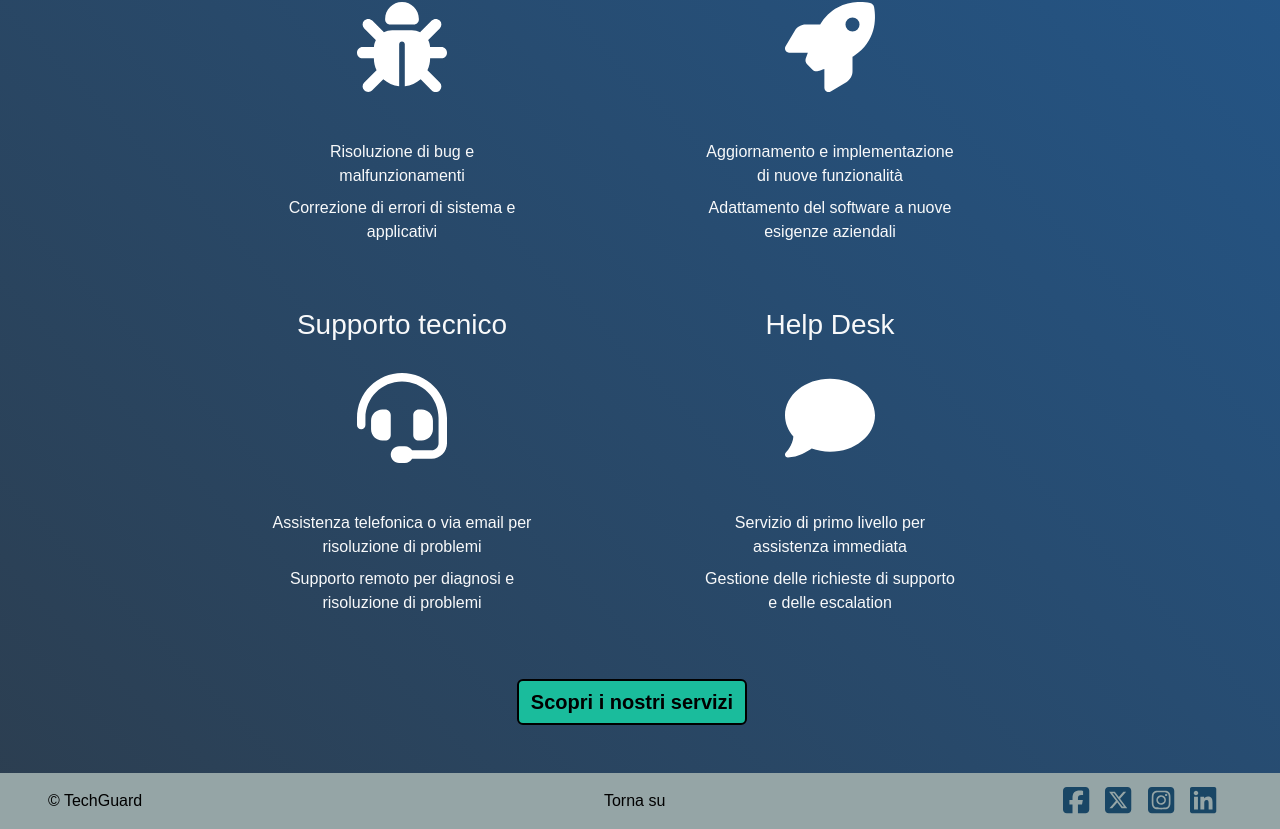
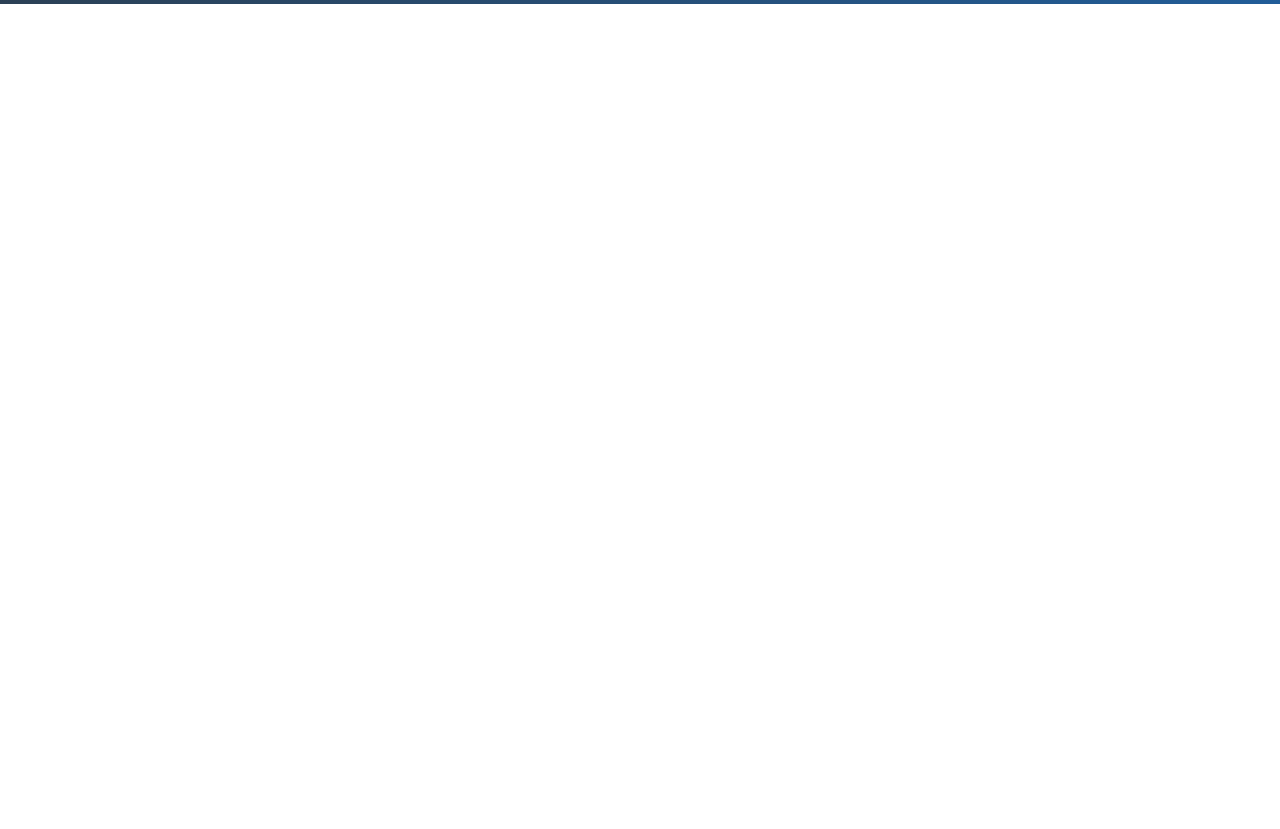
Before and after one commit to PierluigiPapa/proj-assistenza-clienti, a Vue app in the folder FrontEnd/: page /servizi in a window 1280 px wide. Shown: the part 796-1625 px from the top of the page. After the commit the page ends 800 px from the top, so only its background shows below. Built offline with nearby package versions, Linux system fonts and the light colour scheme; a web font is replaced by a local one.

Commit message:
feat: added router link

```diff
--- a/FrontEnd/package.json
+++ b/FrontEnd/package.json
@@ -17,6 +17,7 @@
     "bootstrap": "^5.3.3",
     "sass": "^1.77.8",
     "vue": "^3.4.29",
+    "vue-router": "^4.4.3",
     "vue3-carousel": "^0.3.3"
   },
   "devDependencies": {
--- a/FrontEnd/src/App.vue
+++ b/FrontEnd/src/App.vue
@@ -1,7 +1,5 @@
 <script>
 import AppHeader from './components/Header/AppHeader.vue';
-import AppJumbo from './components/Main/AppJumbo.vue';
-import AppServices from './components/Main/AppServices.vue';
 import AppFooter from './components/Footer/AppFooter.vue';
 
 
@@ -9,8 +7,6 @@ import AppFooter from './components/Footer/AppFooter.vue';
 export default {
     components: {
         AppHeader,
-        AppJumbo,
-        AppServices,
         AppFooter,
 
     }
@@ -20,8 +16,7 @@ export default {
 <template>
 
     <AppHeader/>
-    <AppJumbo/>
-    <AppServices/>
+    <router-view></router-view>
     <AppFooter/>
 
 </template>
--- a/FrontEnd/src/components/Header/AppHeader.vue
+++ b/FrontEnd/src/components/Header/AppHeader.vue
@@ -1,4 +1,6 @@
 <script>
+import { RouterLink } from 'vue-router';
+
 export default {
     name: 'AppHeader',
 }
@@ -14,7 +16,7 @@ export default {
         <div class="collapse navbar-collapse" id="navbarSupportedContent">
             <ul class="navbar-nav me-auto">
                 <li class="nav-item active">
-                    <a class="nav-link" href="#">Home</a>
+                    <router-link :to="{ name: 'home' }" class="nav-link">Home</router-link>
                 </li>
 
                 <li class="nav-item">
@@ -22,14 +24,14 @@ export default {
                 </li>
 
                 <li class="nav-item">
-                    <a class="nav-link" href="#">I nostri servizi</a>
+                    <router-link :to="{name: 'servizi'}" class="nav-link">I nostri servizi</router-link>
                 </li>
             </ul>
         </div>
 
         <div class="ms-auto me-5 button">
-            <a href="http://127.0.0.1:8000/login" class="btn me-3">Accedi</a>
-            <a href="http://127.0.0.1:8000/register" class="btn">Registrati</a>
+            <a href="http://127.0.0.1:8000/login" class="btn btn-login me-3">Accedi</a>
+            <a href="http://127.0.0.1:8000/register" class="btn btn-login">Registrati</a>
         </div>
     </nav>
 </template>
@@ -51,13 +53,13 @@ a {
     color: white;
 }
 
-.btn {
+.btn-login {
     background-color: #3498DB;
     border: 2px solid white;
     color: white;
 }
 
-.btn:hover {
+.btn-login:hover {
     background-color: #194665;
     color: white;
     transition: background-color 0.3s, color 0.3s, filter 0.3s;
--- /dev/null
+++ b/FrontEnd/src/components/Main/AppMain.vue
@@ -0,0 +1,20 @@
+<script>
+import AppJumbo from './AppJumbo.vue';
+import AppServices from './AppServices.vue';
+
+export default {
+    components: {
+        AppJumbo,
+        AppServices,
+    }
+}
+</script>
+
+<template>
+    <AppJumbo/>
+    <AppServices/>
+</template>
+
+<style lang="scss">
+
+</style>
--- a/FrontEnd/src/components/Main/AppServices.vue
+++ b/FrontEnd/src/components/Main/AppServices.vue
@@ -56,7 +56,8 @@ export default {
 
         <div class="row mb-5">
             <div class="col d-flex justify-content-center align-items-center">
-                <button class="btn btn-service me-3"> <a href="" class="fw-bold no-color fs-5">Scopri i nostri servizi</a></button>
+                <button class="btn btn-service me-3"> <router-link :to="{name:'servizi'}" class="fw-bold no-color fs-5">Scopri i nostri servizi</router-link></button>
+
             </div>
         </div>
     </div>
--- a/FrontEnd/src/main.js
+++ b/FrontEnd/src/main.js
@@ -1,9 +1,11 @@
 import './styles/general.scss'
-
 
 import 'bootstrap/dist/js/bootstrap.bundle.js';
 
 import { createApp } from 'vue'
+
+import {router} from './router'
+
 import App from './App.vue'
 
 import { library } from "@fortawesome/fontawesome-svg-core";
@@ -14,4 +16,4 @@ import { faFacebookSquare, faInstagramSquare, faLinkedin, faSquareXTwitter,  } f
 
 library.add(faBug, faRocket, faHeadset, faComment, faFacebookSquare, faSquareXTwitter, faInstagramSquare, faLinkedin)
 
-createApp(App).component("font-awesome-icon", FontAwesomeIcon).mount("#app");
+createApp(App).component("font-awesome-icon", FontAwesomeIcon).use(router).mount("#app");
--- /dev/null
+++ b/FrontEnd/src/pages/AppOurService.vue
@@ -0,0 +1,12 @@
+<script>
+export default {
+    name: 'OurService',
+}
+</script>
+
+<template>
+</template>
+
+<style lang="scss">
+
+</style>
--- /dev/null
+++ b/FrontEnd/src/router.js
@@ -0,0 +1,25 @@
+import { createRouter, createWebHistory } from 'vue-router';
+
+import AppOurService from './pages/AppOurService.vue';
+import AppMain from './components/Main/AppMain.vue';
+
+
+const routes = [
+    {
+        path: '/',
+        name: 'home',
+        component: AppMain
+    },
+    {
+        path: '/servizi',
+        name: 'servizi',
+        component: AppOurService
+    },
+];
+
+const router = createRouter({
+    history: createWebHistory(),
+    routes,
+});
+
+export { router };
```
Also changed, not shown: 1 other file (tests, documents, lock files or other folders).
